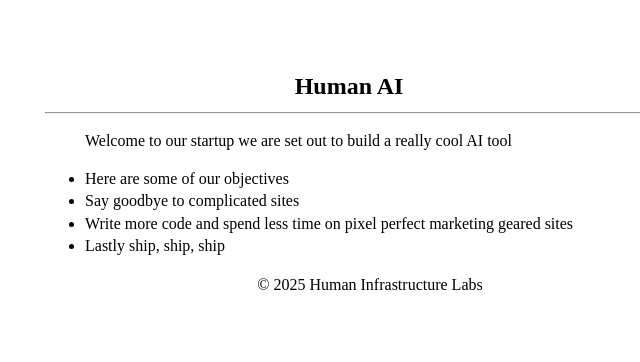
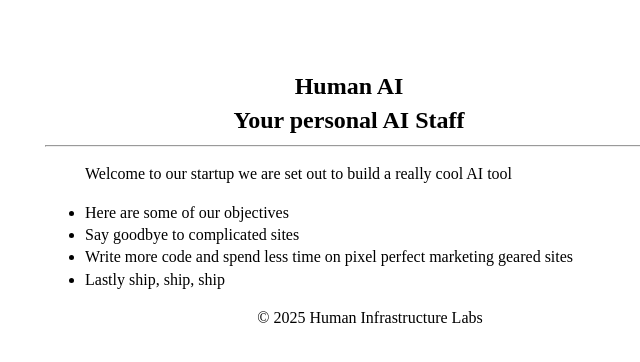
Before and after one commit to plowsai/ai-grant-template, a website: page public/index.html in a window 1280 px wide. Shown: the whole page, without its empty margins (270-910 px from the left). Drawn offline with Linux system fonts and the light colour scheme.

Commit message:
dev: janitor commit

```diff
--- a/public/index.html
+++ b/public/index.html
@@ -8,7 +8,7 @@
 </head>
 <body>
     <div id="maincontent">
-        <h2 style="text-align: center;">Human AI </h2>
+        <h2 style="text-align: center;">Human AI <br>Your personal AI Staff</br></h2>
     </div>
     <hr>
     <ul>
```
